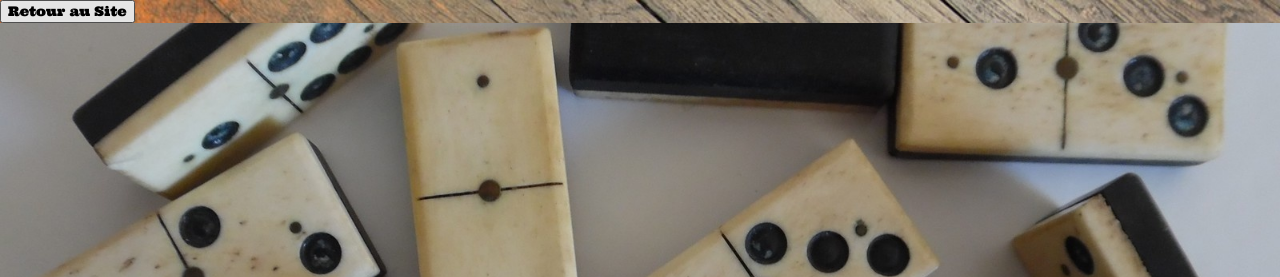
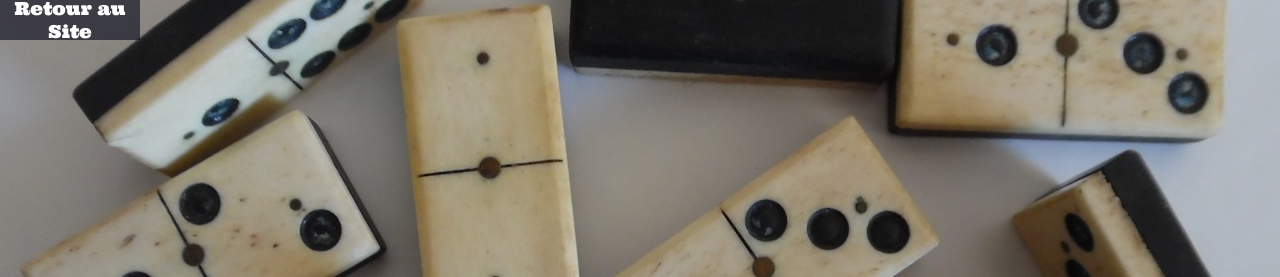
Before and after one commit to Thibtoy/Mon-Site-Web, a plain HTML site: page domino.html in a window 1280 px wide. Shown: the top 277 px of the page. Drawn offline with Linux system fonts and the light colour scheme.

Commit message:
Update domino.css

```diff
--- a/domino/domino.css
+++ b/domino/domino.css
@@ -13,6 +13,19 @@ body {
 	background-repeat: no-repeat;
     background-size: cover;
 
+}
+
+#back {
+	position: fixed;
+	width: 140px;
+	height: 40px;
+	font-size: 18px;
+	display: flex;
+	justify-content: center;
+	align-items: center;
+	background-color: rgba(7, 9, 26, 0.6);
+	color: white;
+	border: none;
 }
 
 h2 {
```
